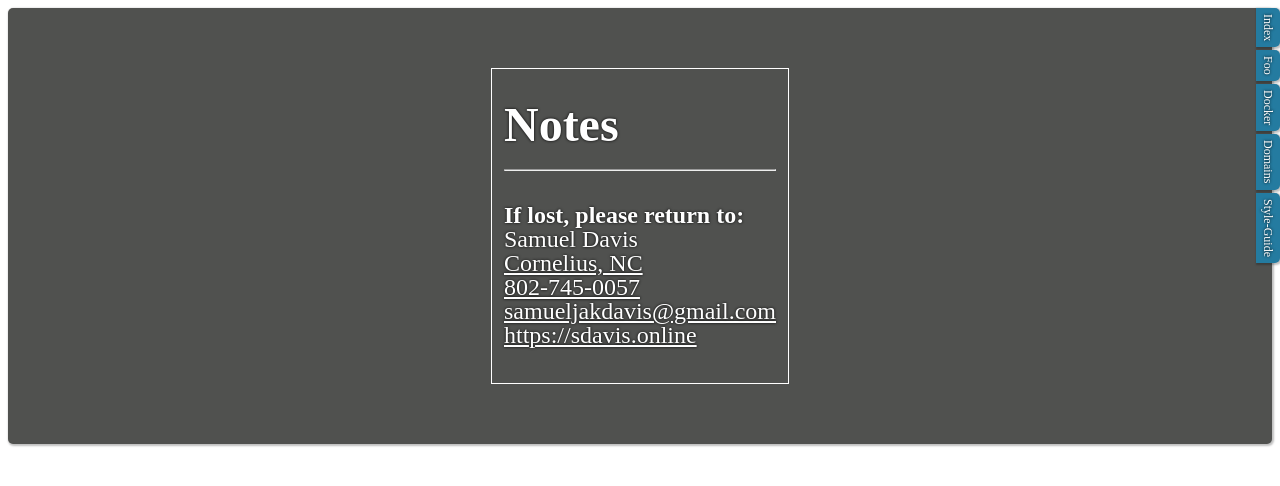
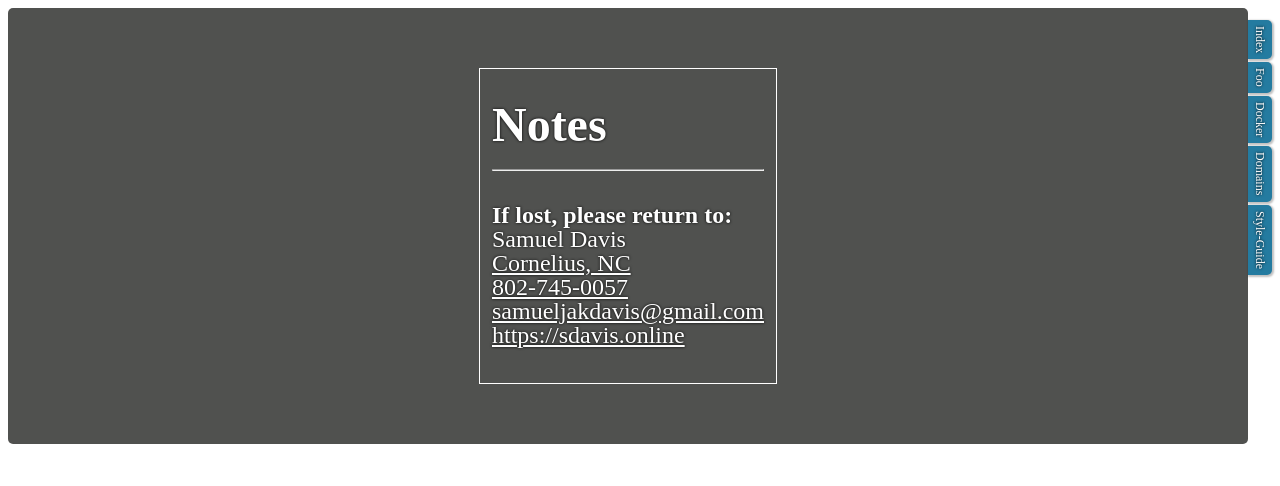
Before and after one commit to SamuelDavis/notes, a Nuxt app: page / in a window 1280 px wide. Shown: the top 486 px of the page. Built offline with nearby package versions, Linux system fonts and the light colour scheme.

Commit message:
simplifying nav generation

```diff
--- a/components/NotesNav.vue
+++ b/components/NotesNav.vue
@@ -39,10 +39,6 @@
       width: fit-content;
 
       &.active {
-        position: relative;
-        left: -1rem;
-        border-top-left-radius: 2px;
-        border-bottom-left-radius: 2px;
         background-color: #50514F;
       }
 
--- a/layouts/default.vue
+++ b/layouts/default.vue
@@ -1,9 +1,7 @@
 <template>
   <div id="app">
-    <nuxt class="page shadow"/>
-    <div id="nav-container">
-      <notes-nav :style="{zIndex: routes.length - i}" :key="i" :routes="nav.routes" v-for="(nav, i) in routes" v-if="shouldShowNav(nav)"/>
-    </div>
+    <nuxt class="page"/>
+    <notes-nav :key="namespace" :routes="routes" class="nav" v-for="{routes, namespace} in navs" v-if="$route.path.includes(namespace)"/>
   </div>
 </template>
 
@@ -14,28 +12,19 @@
     components: {
       NotesNav
     },
-    data () {
-      const routes = [...this.$router.options.routes]
-        .reduce((acc, route) => {
-          const parts = route.path.slice(1).split('/')
-          const namespace_parts = parts.slice(0, parts.length - 1)
-          const namespace = namespace_parts.join('.')
+    computed: {
+      navs () {
+        return Object.values(this.$router.options.routes.reduce((acc, route) => {
+          const parts = route.path.split('/')
+          const namespace = parts.slice(0, parts.length - 1).join('/')
           if (!acc.hasOwnProperty(namespace)) {
-            acc[namespace] = {
-              namespace,
-              namespace_parts,
-              routes: []
-            }
+            acc[namespace] = { namespace, len: parts.length - 1, routes: [] }
           }
           acc[namespace].routes.push(route)
-          acc[namespace].routes.sort((a, b) => a.path.length - b.path.length)
           return acc
-        }, {})
-      return { routes: Object.values(routes).sort((a, b) => b.namespace_parts.length - a.namespace_parts.length) }
-    },
-    methods: {
-      shouldShowNav (group) {
-        return this.$route.path.slice(1).replace('\/', '.').includes(group.namespace)
+        }, {}))
+          .sort((a, b) => b.len - a.len)
+          .map((nav) => ({ ...nav, routes: nav.routes.sort((a, b) => a.path.length - b.path.length) }))
       }
     }
   }
```
